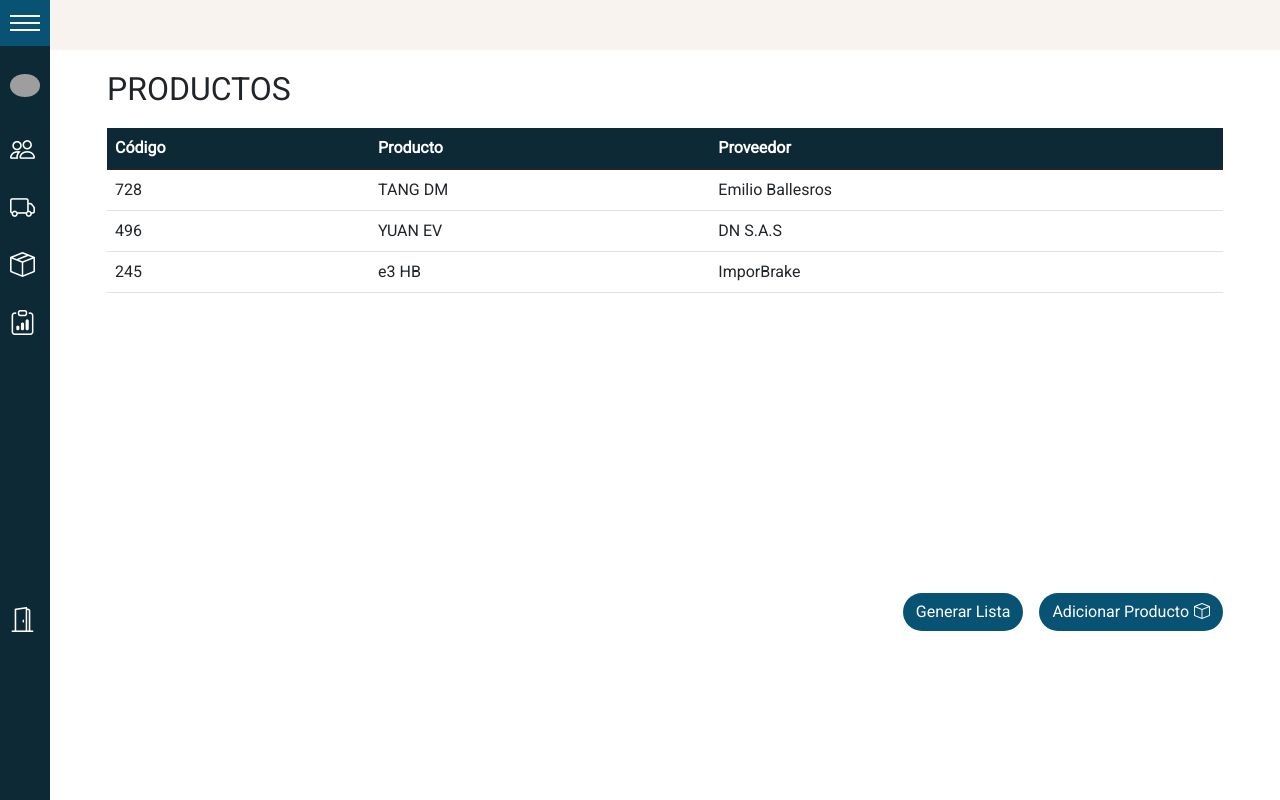
After one commit to isaacv4071/BYD, a Flask app: page /producto in a window 1280 px wide. The commit adds this page. Run offline with Flask 2, Linux system fonts and the light colour scheme; grey boxes are pictures that could not be loaded.

Commit message:
Add Product

```diff
--- a/app.py
+++ b/app.py
@@ -9,6 +9,11 @@ app.secret_key=os.urandom(24)
 def login():
     return render_template('index.html')
 
+@app.route("/producto",methods=['GET'])
+def product():
+    return render_template('product/producto.html')
+
+
 @app.route("/inicio", methods=['POST'])
 def adduser():
     return render_template('user/addUserPage.html')
--- a/static/css/main.css
+++ b/static/css/main.css
@@ -189,3 +189,28 @@
 #title-adduser{
     margin-top: 10px;
 }
+
+/* Product_List */
+.container #btn_space{
+    margin-top: 300px;
+}
+
+.container #btn_space .btn{
+    background-color: #085373;
+    color: #fff;
+    border-radius: 20px;
+}
+
+.container #btn_space .btn i{
+    margin-left: 5px;
+}
+
+.container h2{
+    margin-top: 20px;
+    margin-bottom: 20px;
+}
+
+.cabecera{
+    background-color: #0D2935;
+    color: #fff;
+}
--- a/templates/base.html
+++ b/templates/base.html
@@ -41,7 +41,7 @@
                 </a>
             </div>
             <div class="item">
-                <a href="#">
+                <a href="{{url_for('product')}}">
                     <div class="icon"><i class="bi bi-box-seam"></i></div>
                     <div class="title"><span>Productos</span></div>
                 </a>
--- /dev/null
+++ b/templates/product/producto.html
@@ -0,0 +1,42 @@
+{% extends "base.html" %}
+
+{% block content %}
+<div class="container">
+    <h2>PRODUCTOS</h2>
+        <div>
+            <table class="table">
+                <thead class= "cabecera">
+                    <tr>
+                        <th>Código</th>
+                        <th>Producto</th>
+                        <th>Proveedor</th>
+                      </tr>
+                </thead>
+                <tbody>
+                    <tr>
+                        <td>728</td>
+                        <td>TANG DM</td>
+                        <td>Emilio Ballesros</td>
+                      </tr>
+                      <tr>
+                        <td>496</td>
+                        <td>YUAN EV</td>
+                        <td>DN S.A.S</td>
+                      </tr>
+                      <tr>
+                        <td>245</td>
+                        <td>e3 HB</td>
+                        <td>ImporBrake</td>
+                      </tr>
+                </tbody>
+            </table>
+        </div>
+
+        <div id="btn_space">
+            <div class="d-grid gap-2 d-md-flex justify-content-md-end">
+                <button class="btn me-md-2" type="button">Generar Lista</button>
+                <button class="btn" type="button">Adicionar Producto<i class="bi bi-box"></i></button>
+              </div>
+        </div>
+</div>
+{% endblock %}
```
